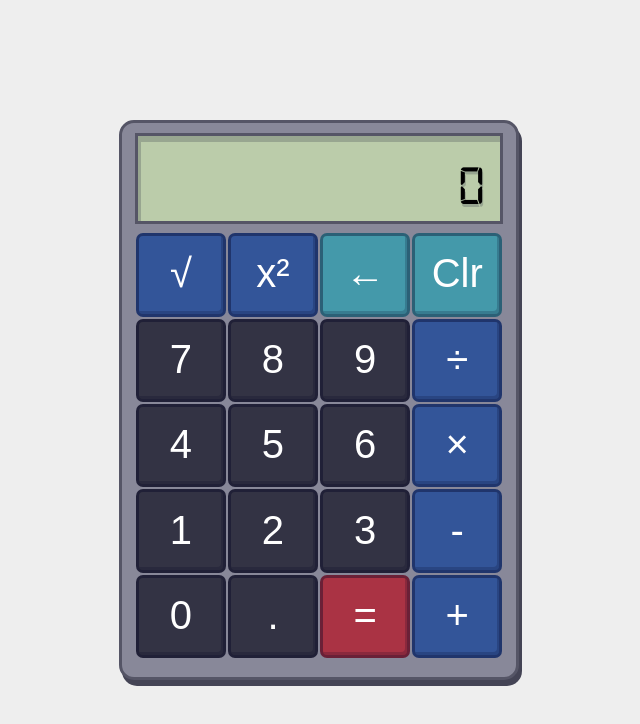
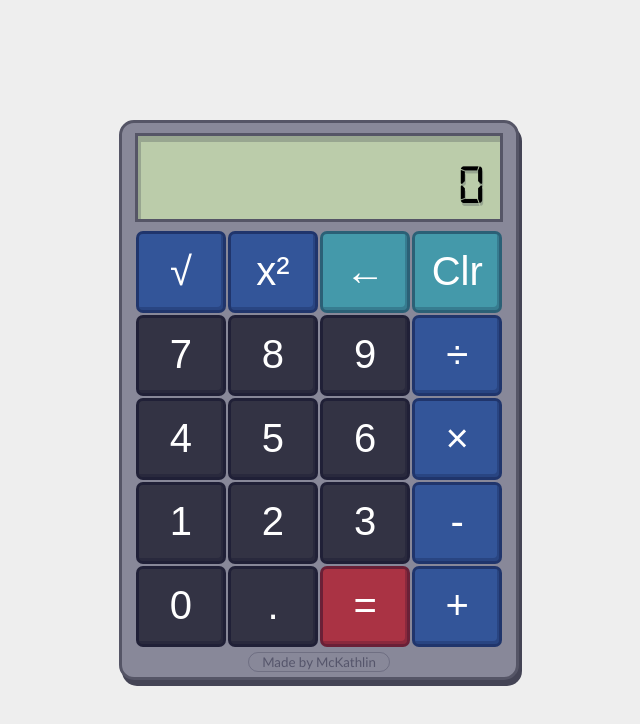
Before and after one commit to McKathlin/calculator, a plain HTML site: page index.html in a window 1280 px wide. Shown: the whole page, without its empty margins (321-961 px from the left). Drawn offline with Linux system fonts and the light colour scheme.

Commit message:
Add signature to bottom

```diff
--- a/css/style.css
+++ b/css/style.css
@@ -40,7 +40,7 @@ body {
 #calculator {
     color: black;
     background-color: #889;
-    padding: 0.6rem 0.8rem 1.1rem 0.8rem;
+    padding: 0.6rem 0.8rem;
     border: solid 3px #556;
     box-shadow: 3px 6px #445;
     border-radius: 15px;
@@ -136,6 +136,20 @@ body {
     background-color: #a34;
 }
 
+#calculator .footer-row {
+    font-family: 'Gill Sans', 'Gill Sans MT', Calibri, 'Trebuchet MS', sans-serif;
+    font-size: 10pt;
+    flex: 0;
+    margin: 0.25rem auto -0.3rem auto;
+}
+
+#calculator .footer-row p {
+    color: var(--strong-shadow);
+    padding: 1px 0.8rem;
+    border: 1px solid var(--weak-shadow);
+    border-radius: 0.8rem;
+}
+
 /* Extra Small screens */
 @media (max-width: 400px) or (max-height: 500px) {
     #calculator {
--- a/index.html
+++ b/index.html
@@ -42,6 +42,9 @@
             <button id="equals">=</button>
             <button id="plus" class="operator">+</button>
         </div>
+        <div class="footer-row">
+            <p>Made by McKathlin</p>
+        </div>
     </div>
 </body>
 </html>
```
